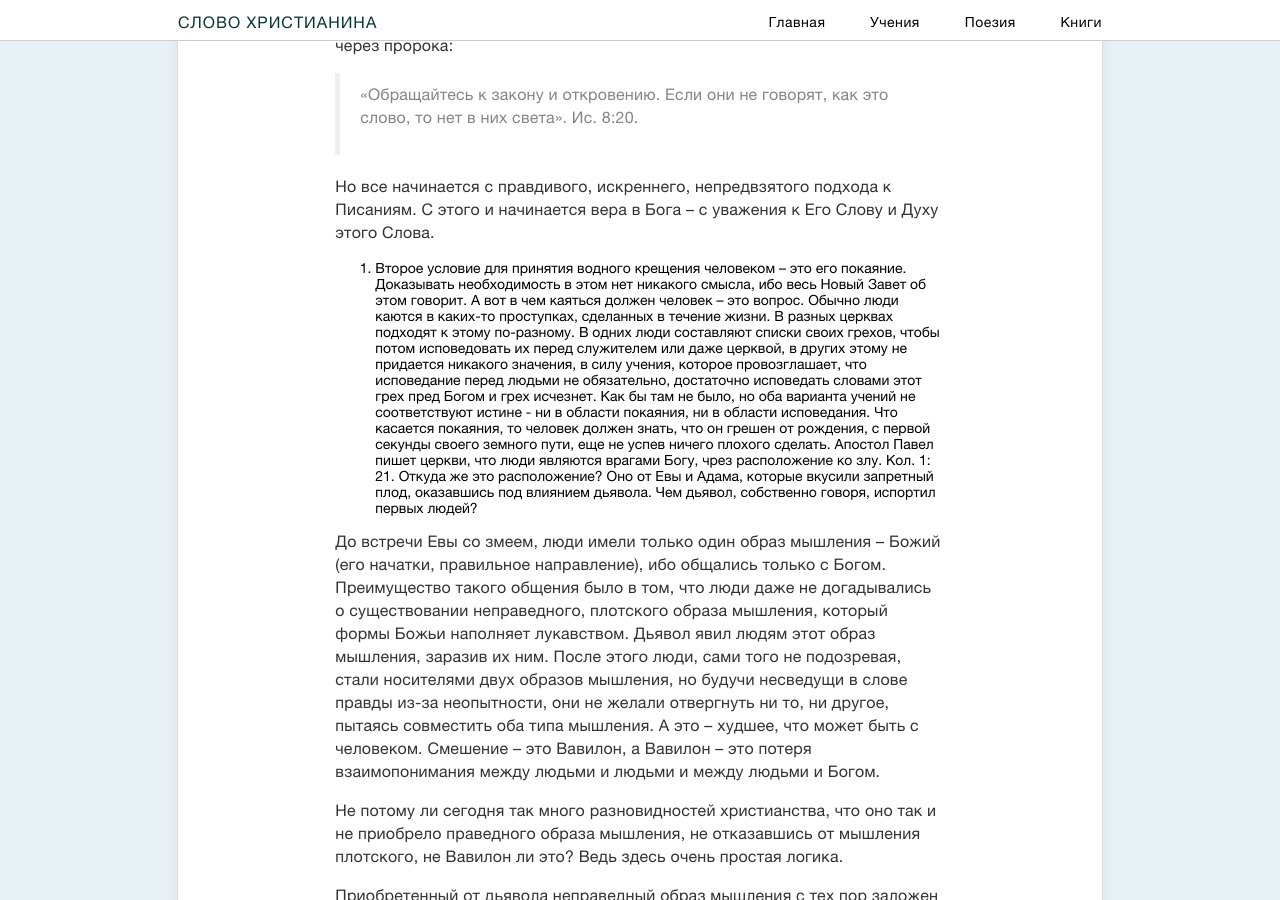
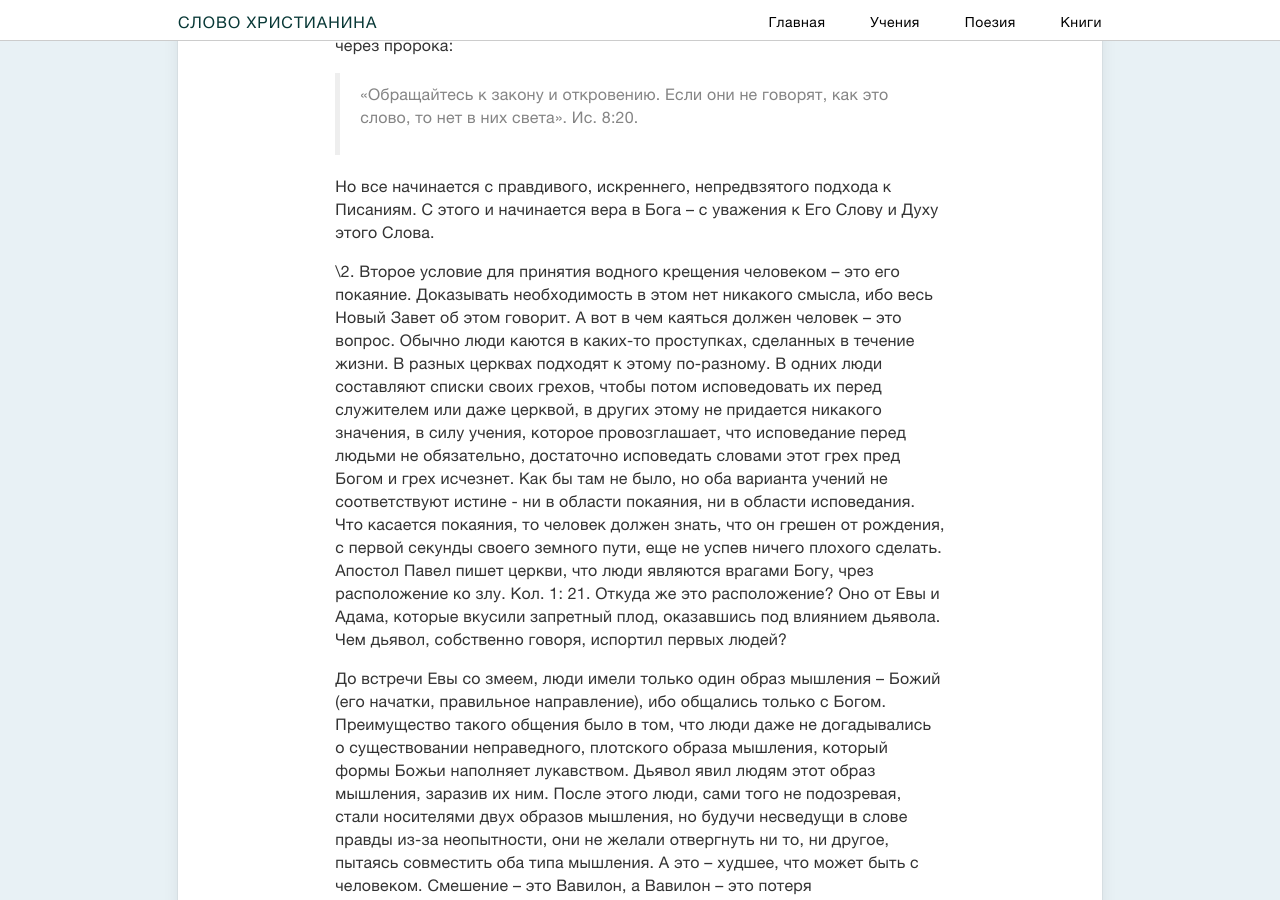
Before and after one commit to slovohrista/slovohrista.github.io, a Jekyll site: the page built from _posts/doctrine/2012-03-10-Vodnoe-kreshhenie-vo-imja-Gospoda-Iisusa-Hrista.md, in a window 1280 px wide and 900 px high, scrolled down 5693 px. Built offline with Jekyll 4.4.1, drawn with Linux system fonts in a browser that asks for light colours; nearby versions of some CDN libraries; comment, search, counter and statistics services are not loaded; some of the changed text lies outside the part shown.

Commit message:
Updated 2012-03-10-Vodnoe-kreshhenie-vo-imja-Gospoda-Iisusa-Hrista.md

```diff
--- a/_posts/doctrine/2012-03-10-Vodnoe-kreshhenie-vo-imja-Gospoda-Iisusa-Hrista.md
+++ b/_posts/doctrine/2012-03-10-Vodnoe-kreshhenie-vo-imja-Gospoda-Iisusa-Hrista.md
@@ -20,7 +20,7 @@ layout: single
 
 ### УСЛОВИЯ ВОДНОГО КРЕЩЕНИЯ
 
-1.Здесь нет главного и второстепенного. Главное все. Но есть порядок, и на первом месте в этом порядке стоит вера в Бога. Писание учит, что
+\1.Здесь нет главного и второстепенного. Главное все. Но есть порядок, и на первом месте в этом порядке стоит вера в Бога. Писание учит, что
 
 >«без веры Богу угодить невозможно; ибо надобно, чтобы приходящий к Богу веровал, что Он есть, и ищущим Его воздает». Евр. 11: 6.
 
@@ -72,7 +72,7 @@ layout: single
 
 Но все начинается с правдивого, искреннего, непредвзятого подхода к Писаниям. С этого и начинается вера в Бога – с уважения к Его Слову и Духу этого Слова.
 
-2. Второе условие для принятия водного крещения человеком – это его покаяние. Доказывать необходимость в этом нет никакого смысла, ибо весь Новый Завет об этом говорит. А вот в чем каяться должен человек – это вопрос.
+\2. Второе условие для принятия водного крещения человеком – это его покаяние. Доказывать необходимость в этом нет никакого смысла, ибо весь Новый Завет об этом говорит. А вот в чем каяться должен человек – это вопрос.
 Обычно люди каются в каких-то проступках, сделанных в течение жизни. В разных церквах подходят к этому по-разному. В одних люди составляют списки своих грехов, чтобы потом исповедовать их перед служителем или даже церквой, в других этому не придается никакого значения, в силу учения, которое провозглашает, что исповедание перед людьми не обязательно, достаточно исповедать словами этот грех пред Богом и грех исчезнет. Как бы там не было, но оба варианта учений не соответствуют истине - ни в области покаяния, ни в области исповедания.
 Что касается покаяния, то человек должен знать, что он грешен от рождения, с первой секунды своего земного пути, еще не успев ничего плохого сделать. Апостол Павел пишет церкви, что люди являются врагами Богу, чрез расположение ко злу. Кол. 1: 21. Откуда же это расположение? Оно от Евы и Адама, которые вкусили запретный плод, оказавшись под влиянием дьявола. Чем дьявол, собственно говоря, испортил первых людей?
 
@@ -128,7 +128,7 @@ layout: single
 
 Если человек так понимает вопросы покаяния и исповедания, как это изложено выше, то, конечно же, он выполнил еще одно условие, необходимое для водного крещения. Ибо он в этой области точно будет креститься в Христа-Слово, а не в какого-нибудь Ваала, наряженного во Христа.
 
-3. Исходя из выше написанного о вере в Бога, которая базируется на учении Духа Святого, следующим условием, которое должно состояться в жизни желающего принять водное крещение, заключается в том, что он должен быть ознакомлен со всеми основополагающими (фундаментальными) учениями церкви Христовой. Это учения о вере в Бога, покаянии, крещении водном, крещении Духом Святым, огненном крещении, браках и что с ними связано, единстве духа, десятинах, праведных судах Божьих. Служитель церкви должен предлагать новообращенному не «кота в мешке», а нормальные, полноценные учения, из которых состоит фундамент церкви, кость тела Христа, где углами здания и главой тела должен быть библейский пример Христа. Ибо написано:
+\3. Исходя из выше написанного о вере в Бога, которая базируется на учении Духа Святого, следующим условием, которое должно состояться в жизни желающего принять водное крещение, заключается в том, что он должен быть ознакомлен со всеми основополагающими (фундаментальными) учениями церкви Христовой. Это учения о вере в Бога, покаянии, крещении водном, крещении Духом Святым, огненном крещении, браках и что с ними связано, единстве духа, десятинах, праведных судах Божьих. Служитель церкви должен предлагать новообращенному не «кота в мешке», а нормальные, полноценные учения, из которых состоит фундамент церкви, кость тела Христа, где углами здания и главой тела должен быть библейский пример Христа. Ибо написано:
 
 >«Слова мудрых – как иглы и как вбитые гвозди, и составители их – от единого пастыря. А что сверх всего этого, сын мой, того берегись: составлять много книг – конца не будет, и много читать – утомительно для тела (духовного тела личности, тела Христа (церкви), которое в первичном виде заключается в учении (храме), в котором живет Бог-Дух, авт.). Выслушаем сущность всего…». Екк. 12: 11-13.
 
@@ -138,7 +138,7 @@ layout: single
 
 Сам новообращенный должен стараться сравнивать то, что ему влагают в уши с тем, что он читает в Писаниях. Да, он только-только подошел к своему духовному рождению, но буквальная форма Христа ему доступна в Писаниях. Если он будет искренен в своем желании угодить Богу, а не себе, то Бог, используя ту информацию из Библии, которая доступна его сознанию, поможет ему увидеть умом достаточно, чтобы сделать правильные выводы в отношении учения и порядков церкви, в которые ему предстоит креститься. Ни в коем случае критериями выбора не должны быть внешние плотские показатели – такие, как красота культового здания, количество людей в церкви, материальное благополучие, песнопения, танцы, прославления, молитвы. Потому что неизвестно на каких основаниях (учениях) все это создано. Главное – это верное учение, которое не противоречит Христу и здравому смыслу, ориентирующимся на Его пример. Каждый новообращенный, если у него все в порядке с мозгами, наблюдая то или иное действие в церкви, на которое дает «добро» священнослужитель, может задать сам себе элементарный вопрос: «А Христос так бы поступил?». Если считаете, что Он так бы не поступил, то задавайте вопросы. Если исчерпывающих и переубеждающих, что это Христос, ответов не получили, лучше с этим служением не связывайтесь. Просите Господа, чтобы Он вас привел в Свою церковь.
 
-4. В силу сложившихся стереотипов в христианской религиозной среде, человек, который хочет принять водное крещение, должен знать, что нельзя принимать его в холодное время года или в условиях, которые ставят под угрозу его здоровье. Почему? Потому что это – искушение Господа.
+\4. В силу сложившихся стереотипов в христианской религиозной среде, человек, который хочет принять водное крещение, должен знать, что нельзя принимать его в холодное время года или в условиях, которые ставят под угрозу его здоровье. Почему? Потому что это – искушение Господа.
 
 В пустыне искушения дьявол поставил Христа на крыло храма и предложил Ему доказать, что Он – Сын Божий. Суть, как мы знаем, заключалась в том, чтобы Христос прыгнул с крыла храма. Если Он Сын Божий, то ангелы не дадут Ему разбиться, но понесут (Пс.90). На это предложение сатаны, которое имело в основании пророческое слово из псалма, Христос сказал:
 
```
